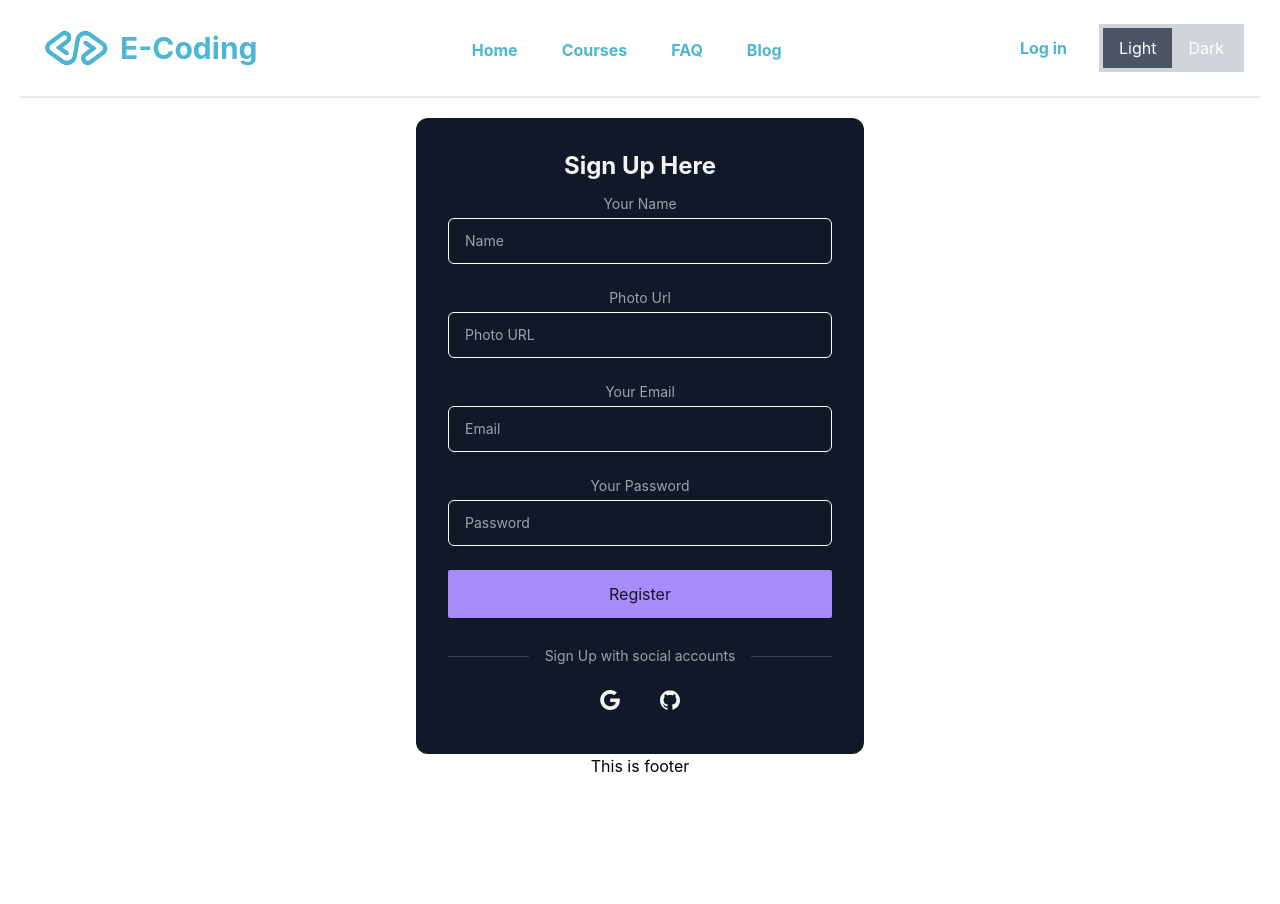
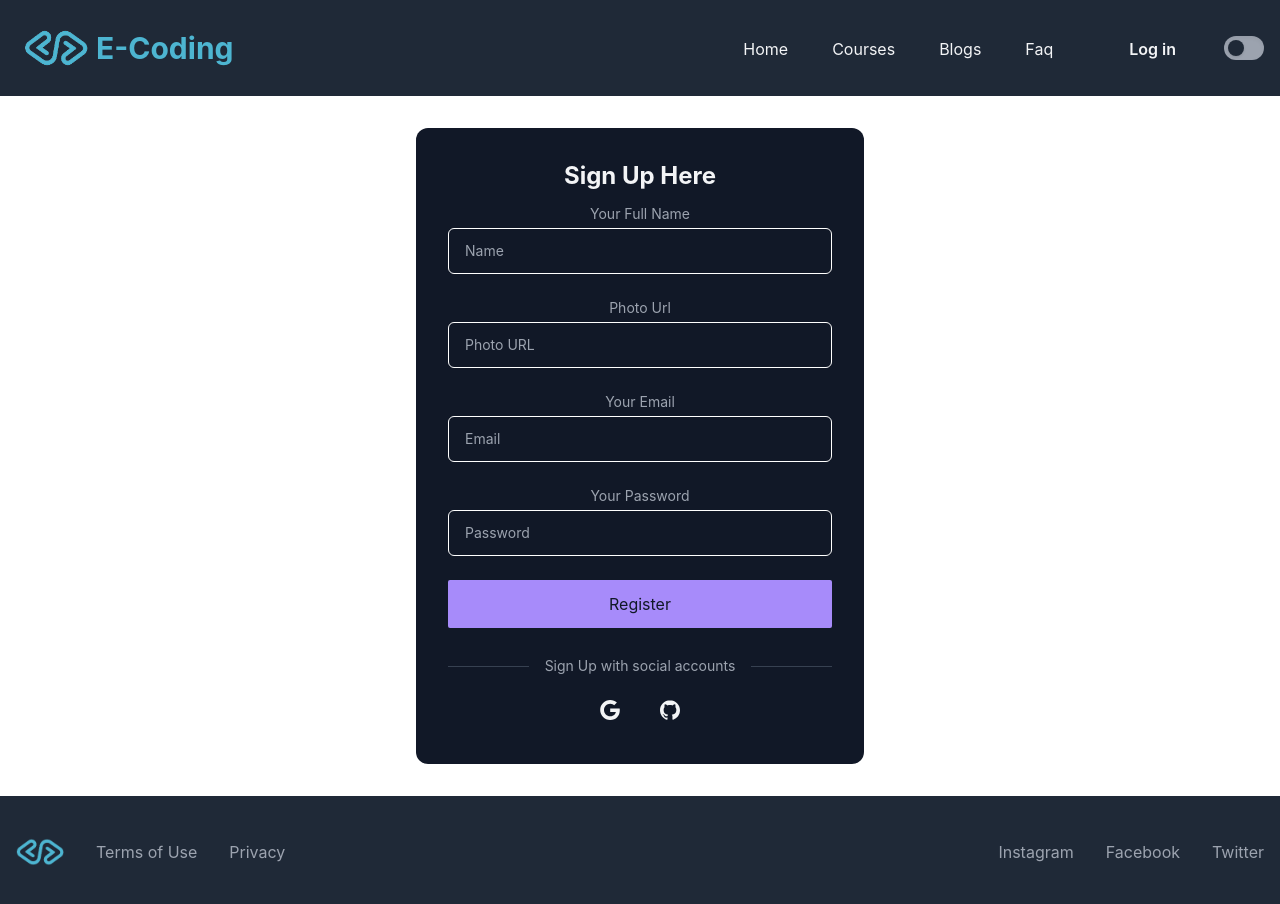
Before and after one commit to Rakib01754/e-coding-client, a React (Create React App) app: page /register in a window 1280 px wide. Shown: the top 904 px of the page. Before the commit the page ends 800 px from the top, so only its background shows below. Built offline with nearby package versions, Linux system fonts and the light colour scheme.

Commit message:
header style updated and active route added

```diff
--- a/src/components/Blog.js
+++ b/src/components/Blog.js
@@ -2,8 +2,8 @@ import React from 'react';
 
 const Blog = () => {
     return (
-        <div>
-            <h1>This is blog</h1>
+        <div className='p-5 mt-5'>
+            <h1 className='text-5xl font-bold text-center underline'>Blogs</h1>
         </div>
     );
 };
--- a/src/components/Login.js
+++ b/src/components/Login.js
@@ -3,7 +3,7 @@ import { Link } from 'react-router-dom';
 
 const Login = () => {
     return (
-        <div className="w-[90%] mx-auto max-w-md p-8 space-y-3 rounded-xl bg-gray-900 text-gray-100 mt-5">
+        <div className="w-[90%] mx-auto max-w-md p-8 space-y-3 rounded-xl bg-gray-900 text-gray-100 my-8">
             <h1 className="text-2xl font-bold text-center">Login</h1>
             <form className="space-y-6 ng-untouched ng-pristine ng-valid">
                 <div className="space-y-1 text-sm">
--- a/src/components/Register.js
+++ b/src/components/Register.js
@@ -2,11 +2,11 @@ import React from 'react';
 
 const Register = () => {
     return (
-        <div className="w-[90%] mx-auto max-w-md p-8 space-y-3 rounded-xl bg-gray-900 text-gray-100 mt-5">
+        <div className="w-[90%] mx-auto max-w-md p-8 space-y-3 rounded-xl bg-gray-900 text-gray-100 my-8">
             <h1 className="text-2xl font-bold text-center">Sign Up Here</h1>
             <form className="space-y-6 ng-untouched ng-pristine ng-valid">
                 <div className="space-y-1 text-sm">
-                    <label htmlFor="name" className="block text-gray-400">Your Name</label>
+                    <label htmlFor="name" className="block text-gray-400">Your Full Name</label>
                     <input type="text" name="name" id="name" placeholder="Name" className="w-full px-4 py-3 rounded-md border border-white bg-gray-900 text-gray-100 focus:border-violet-400" required />
                 </div>
                 <div className="space-y-1 text-sm">
--- a/src/components/Routes/Routes.js
+++ b/src/components/Routes/Routes.js
@@ -36,7 +36,7 @@ const Routes = () => {
                     element: <Faq></Faq>
                 },
                 {
-                    path: 'blog',
+                    path: 'blogs',
                     element: <Blog></Blog>
                 },
                 {
--- a/src/components/shared/Footer.js
+++ b/src/components/shared/Footer.js
@@ -1,9 +1,38 @@
 import React from 'react';
+import { Link } from 'react-router-dom';
+import Logo from '../../assets/logo.png'
 
 const Footer = () => {
     return (
         <div>
-            <h1>This is footer</h1>
+            <footer className="px-4 py-8 bg-gray-800 text-gray-400">
+                <div className="container flex flex-wrap items-center justify-center mx-auto space-y-4 sm:justify-between sm:space-y-0">
+                    <div className="flex flex-row pr-3 space-x-4 sm:space-x-8">
+                        <div className="flex items-center justify-center flex-shrink-0 w-12 h-12 rounded-full">
+                            <img src={Logo} alt="logo" className='w-12 md:w-16' />
+                        </div>
+                        <ul className="flex flex-wrap items-center space-x-4 sm:space-x-8">
+                            <li>
+                                <Link rel="noopener noreferrer" to="/">Terms of Use</Link>
+                            </li>
+                            <li>
+                                <Link rel="noopener noreferrer" to="/">Privacy</Link>
+                            </li>
+                        </ul>
+                    </div>
+                    <ul className="flex flex-wrap pl-3 space-x-4 sm:space-x-8">
+                        <li>
+                            <Link rel="noopener noreferrer" to="https://www.instagram.com/">Instagram</Link>
+                        </li>
+                        <li>
+                            <Link rel="noopener noreferrer" to="https://www.facebook.com/">Facebook</Link>
+                        </li>
+                        <li>
+                            <Link rel="noopener noreferrer" to="https://www.twitter.com/">Twitter</Link>
+                        </li>
+                    </ul>
+                </div>
+            </footer>
         </div>
     );
 };
--- a/src/components/shared/Header.js
+++ b/src/components/shared/Header.js
@@ -1,49 +1,55 @@
 import React from 'react';
-import { Link, NavLink } from 'react-router-dom';
+import { NavLink } from 'react-router-dom';
 import Logo from '../../assets/logo.png'
-
-
 
 const Header = () => {
     return (
-        <div>
-            <header className="p-4 border-b-2 mx-5 dark:bg-gray-800 dark:text-gray-100">
+        <>
+            <header className="p-4 bg-gray-800 text-gray-100">
                 <div className="container flex justify-between h-16 mx-auto">
                     <NavLink rel="noopener noreferrer" to="/" aria-label="Back to homepage" className="flex items-center p-2">
-                        <img src={Logo} className='w-16' alt="site logo" /> <span className='font-bold text-[#4DB6D2] text-3xl ml-3'>E-Coding</span>
+                        <img src={Logo} alt="logo" className='w-12 md:w-16' /><span className='ml-2 font-bold text-2xl md:text-3xl text-[#4DB5D1]'>E-Coding</span>
                     </NavLink>
-                    <ul className="items-stretch hidden space-x-3 lg:flex font-bold text-[#4DB6D2]">
+                    <div className='flex items-center'>
+                        <ul className="items-stretch hidden space-x-3 md:flex">
                             <li className="flex">
-                            <NavLink rel="noopener noreferrer" to="/" className="flex items-center px-4 -mb-1  dark:border-transparent dark:text-violet-400 dark:border-violet-400">Home</NavLink>
+                                <NavLink rel="noopener noreferrer" to="/" className="flex items-center px-4 -mb-1 border-b-2 border-transparent">Home</NavLink>
                             </li>
                             <li className="flex">
-                            <NavLink rel="noopener noreferrer" to="/courses" className="flex items-center px-4 -mb-1  dark:border-transparent">Courses</NavLink>
+                                <NavLink rel="noopener noreferrer" to="/courses" className={({ isActive }) =>
+                                    isActive ? 'flex items-center px-4 -mb-1 border-b-2 border-transparent text-violet-400 border-violet-400' : 'flex items-center px-4 -mb-1 border-b-2 border-transparent'}>Courses</NavLink>
                             </li>
                             <li className="flex">
-                            <NavLink rel="noopener noreferrer" to="/faq" className="flex items-center px-4 -mb-1  dark:border-transparent">FAQ</NavLink>
+                                <NavLink rel="noopener noreferrer" to="/blogs" className={({ isActive }) =>
+                                    isActive ? 'flex items-center px-4 -mb-1 border-b-2 border-transparent text-violet-400 border-violet-400' : 'flex items-center px-4 -mb-1 border-b-2 border-transparent'}>Blogs</NavLink>
                             </li>
                             <li className="flex">
-                            <NavLink rel="noopener noreferrer" to="/blog" className="flex items-center px-4 -mb-1  dark:border-transparent">Blog</NavLink>
+                                <NavLink rel="noopener noreferrer" to="/faq" className={({ isActive }) =>
+                                    isActive ? 'flex items-center px-4 -mb-1 border-b-2 border-transparent text-violet-400 border-violet-400' : 'flex items-center px-4 -mb-1 border-b-2 border-transparent'}>Faq</NavLink>
+                            </li>
+                            <li className="flex">
+                                <NavLink rel="noopener noreferrer" to="/login" className={({ isActive }) =>
+                                    isActive ? 'flex items-center px-4 -mb-1 border-b-2 border-transparent text-violet-400 border-violet-400' : 'flex items-center px-4 -mb-1 border-b-2 border-transparent'}>
+                                    <button className="px-8 py-3 font-semibold rounded dark:bg-violet-400 dark:text-gray-900">Log in</button>
+                                </NavLink>
                             </li>
                         </ul>
-                    <div className="items-center flex-shrink-0 hidden lg:flex">
-                        <Link to='/login'>
-                            <button className="self-center px-8 py-3 rounded font-bold text-[#4DB6D2]">Log in</button>
-                        </Link>
-                        <label for="Toggle4" className="inline-flex items-center p-1 cursor-pointer bg-gray-300 text-white">
-                            <input id="Toggle4" type="checkbox" className="hidden peer" />
-                            <span className="px-4 py-2 bg-gray-600 peer-checked:bg-gray-300">Light</span>
-                            <span className="px-4 py-2 bg-gray-300 peer-checked:bg-violet-400">Dark</span>
-                        </label>
-                    </div>
-                    <button className="p-4 lg:hidden">
-                        <svg xmlns="http://www.w3.org/2000/svg" fill="none" viewBox="0 0 24 24" stroke="currentColor" className="w-6 h-6 dark:text-gray-100">
+                        <button className="flex justify-end p-4 md:hidden">
+                            <svg xmlns="http://www.w3.org/2000/svg" fill="none" viewBox="0 0 24 24" stroke="currentColor" className="w-6 h-6">
                                 <path strokeLinecap="round" strokeLinejoin="round" strokeWidth="2" d="M4 6h16M4 12h16M4 18h16"></path>
                             </svg>
                         </button>
+                        <label for="Toggle1" className="inline-flex items-center space-x-4 cursor-pointer text-gray-100">
+                            <span className="relative">
+                                <input id="Toggle1" type="checkbox" className="hidden peer" />
+                                <div className="w-10 h-6 rounded-full shadow-inner bg-gray-400 peer-checked:bg-violet-400"></div>
+                                <div className="absolute inset-y-0 left-0 w-4 h-4 m-1 rounded-full shadow peer-checked:right-0 peer-checked:left-auto bg-gray-800"></div>
+                            </span>
+                        </label>
+                    </div>
                 </div>
             </header>
-        </div>
+        </>
     );
 };
 
```
Also changed, not shown: src/assets/logo.png. Lines whose indentation alone changed are shown as unchanged.
